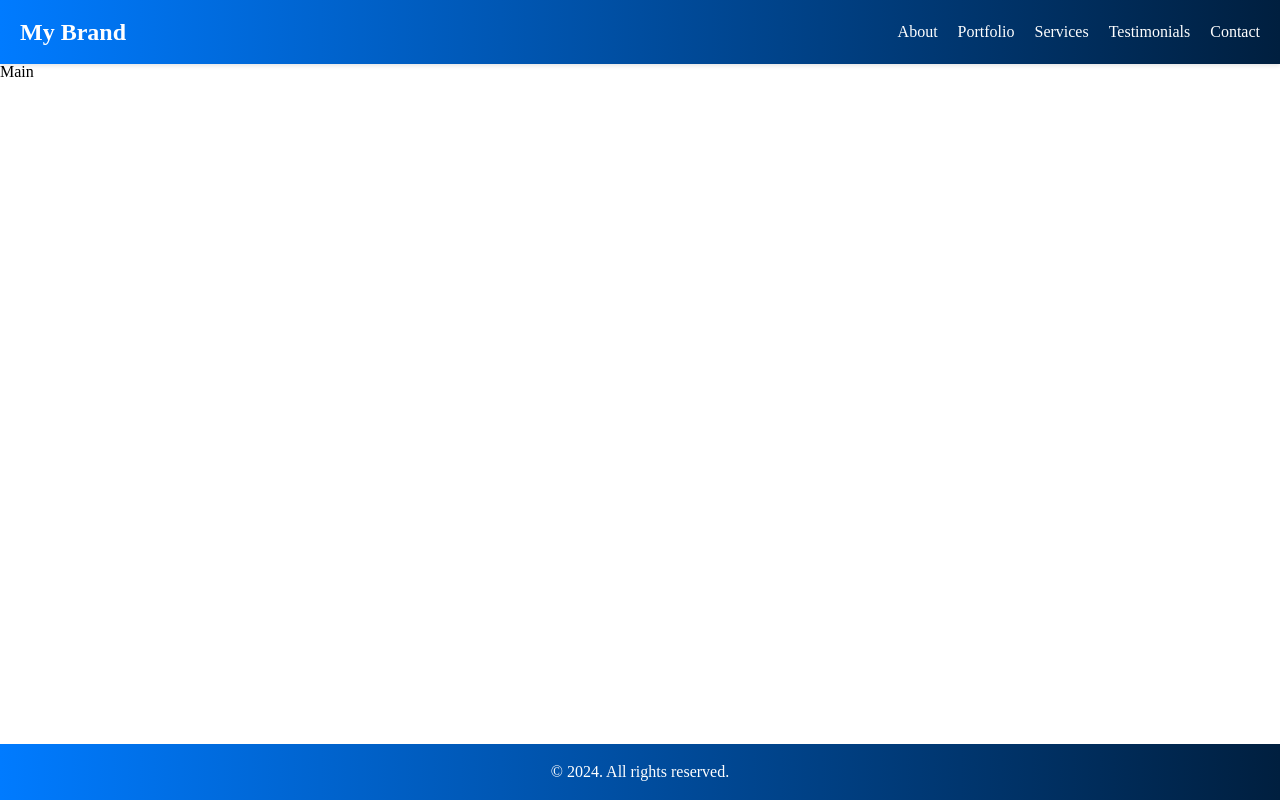
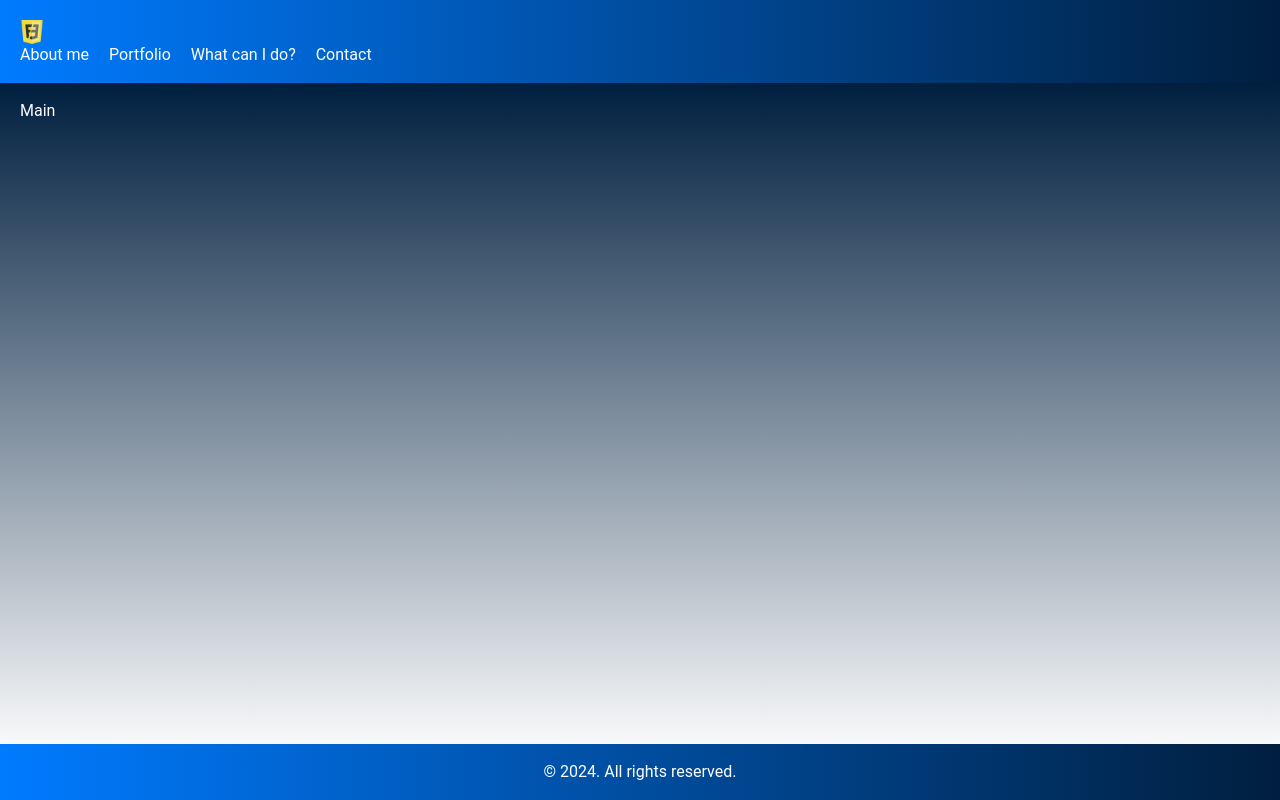
Before and after one commit to Vadymk95/portfolio, a React (Vite) app: page / in a window 1280 px wide. Built offline with nearby package versions, Linux system fonts and the light colour scheme.

Commit message:
updated styles/components/assets

```diff
--- a/package.json
+++ b/package.json
@@ -10,14 +10,12 @@
     "preview": "vite preview"
   },
   "dependencies": {
-    "@emotion/react": "^11.11.3",
-    "@emotion/styled": "^11.11.0",
-    "@mui/material": "^5.15.11",
     "react": "^18.2.0",
     "react-dom": "^18.2.0",
     "react-router-dom": "^6.22.1"
   },
   "devDependencies": {
+    "@types/node": "^20.11.24",
     "@types/react": "^18.2.56",
     "@types/react-dom": "^18.2.19",
     "@typescript-eslint/eslint-plugin": "^7.0.2",
--- a/src/components/Footer/Footer.scss
+++ b/src/components/Footer/Footer.scss
@@ -1,6 +1,3 @@
 .footer {
-  background: linear-gradient(to right, #007bff, #001f3f);
-  color: white;
-  padding: 20px;
   text-align: center;
 }
--- a/src/components/Footer/Footer.tsx
+++ b/src/components/Footer/Footer.tsx
@@ -3,7 +3,7 @@ import './Footer.scss';
 
 export const Footer: FC = () => {
   return (
-    <footer className="footer">
+    <footer className="footer header-footer">
       <p>© 2024. All rights reserved.</p>
     </footer>
   );
--- a/src/components/Header/Header.scss
+++ b/src/components/Header/Header.scss
@@ -1,10 +1,5 @@
 .header {
-  background: linear-gradient(to right, #007bff, #001f3f);
-  box-shadow: 0 2px 4px rgba(0, 0, 0, 0.1);
-  padding: 20px;
-  display: flex;
-  justify-content: space-between;
-  align-items: center;
+  display: var(--flex-btw-center);
 }
 
 .nav-links {
@@ -14,12 +9,19 @@
 }
 
 .nav-links a {
-  color: white;
   text-decoration: none;
+  color: var(--txt-w);
 }
 
 .logo {
-  color: white;
-  font-size: 24px;
-  font-weight: bold;
+  height: 100%;
 }
+
+.logo-img {
+  width: 24px;
+  object-fit: contain;
+
+  &:hover {
+    cursor: pointer;
+  }
+}
--- a/src/components/Header/Header.tsx
+++ b/src/components/Header/Header.tsx
@@ -1,23 +1,23 @@
 import { FC } from 'react';
+import logo from '@/assets/images/logo.png';
 
 import './Header.scss';
 
 export const Header: FC = () => {
   return (
-    <header className="header">
-      <div className="logo">My Brand</div>
+    <header className="header header-footer">
+      <div className="logo">
+        <img src={logo} alt="Logo" className="logo-img" />
+      </div>
       <ul className="nav-links">
         <li>
-          <a href="#about">About</a>
+          <a href="#about">About me</a>
         </li>
         <li>
           <a href="#portfolio">Portfolio</a>
         </li>
         <li>
-          <a href="#services">Services</a>
-        </li>
-        <li>
-          <a href="#testimonials">Testimonials</a>
+          <a href="#portfolio">What can I do?</a>
         </li>
         <li>
           <a href="#contact">Contact</a>
--- a/src/components/Main/Main.scss
+++ b/src/components/Main/Main.scss
@@ -0,0 +1,4 @@
+.main {
+  background: linear-gradient(to bottom, var(--secondary), #f8f9fa);
+  padding: var(--default-padding);
+}
--- a/src/main.tsx
+++ b/src/main.tsx
@@ -1,7 +1,8 @@
 import React from 'react';
 import ReactDOM from 'react-dom/client';
 import App from './App.tsx';
-import './reset.css';
+import './styles/reset.css';
+import './styles/globals.css';
 
 ReactDOM.createRoot(document.getElementById('root')!).render(
   <React.StrictMode>
--- /dev/null
+++ b/src/styles/globals.css
@@ -0,0 +1,31 @@
+:root {
+  --ff: 'Roboto', sans-serif;
+  --fs-normal: 16px;
+  --fs-large: 24px;
+  --fw-normal: 400;
+  --fw-bold: 700;
+
+  --primary: #007bff;
+  --secondary: #001f3f;
+  --bg-light: #f8f9fa;
+  --txt-w: #fff;
+
+  --shadow: 0 4px 6px rgba(0, 0, 0, 0.1);
+
+  --default-padding: 20px;
+
+  --flex-btw-center: flex space-between center;
+}
+
+body {
+  font-family: var(--ff);
+  font-size: var(--fs-normal);
+  color: var(--txt-w);
+}
+
+.header-footer {
+  background: linear-gradient(to right, var(--primary), var(--secondary));
+  color: var(--txt-w);
+  padding: var(--default-padding);
+  box-shadow: var(--shadow);
+}
--- a/vite.config.ts
+++ b/vite.config.ts
@@ -1,7 +1,13 @@
 import { defineConfig } from 'vite';
 import react from '@vitejs/plugin-react';
+import path from 'path';
 
 // https://vitejs.dev/config/
 export default defineConfig({
   plugins: [react()],
+  resolve: {
+    alias: {
+      '@': path.resolve(__dirname, 'src'),
+    },
+  },
 });
```
Also changed, not shown: src/assets/images/logo.png (added), src/styles/reset.css (renamed from src/reset.css), 1 other file (tests, documents, lock files or other folders).
